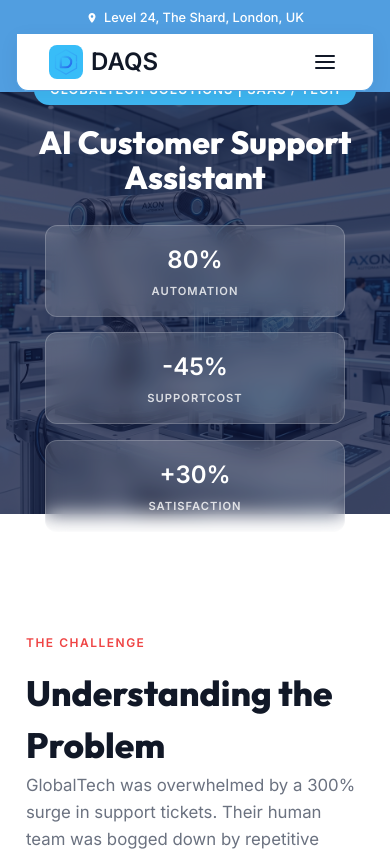
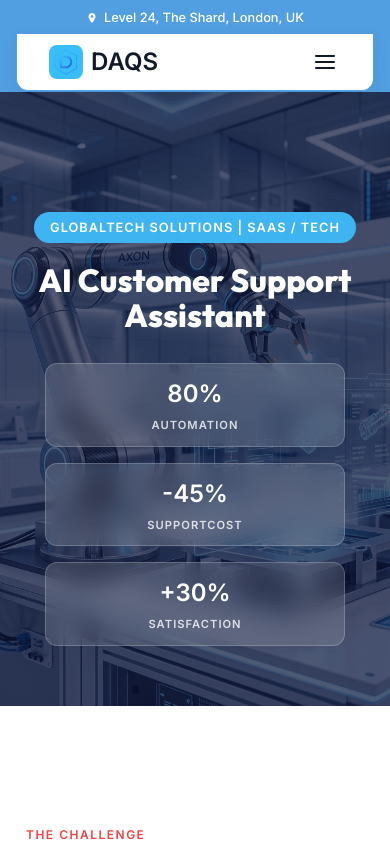
Before and after one commit to dav123-smoov/agency, a React (Vite) app: page /project/ai-support in a window 390 px wide. Shown: the top 851 px of the page. Built offline with nearby package versions, Linux system fonts and the light colour scheme.

Commit message:
Fix hero section overflow on Service and Project mobile layouts

```diff
--- a/src/components/ProjectDetailPage.css
+++ b/src/components/ProjectDetailPage.css
@@ -1,6 +1,8 @@
 .project-hero {
   position: relative;
-  height: clamp(300px, 50vh, 480px);
+  min-height: clamp(330px, 50vh, 480px);
+  height: auto;
+  padding: 120px 0 60px 0;
   background-size: cover;
   background-position: center;
   display: flex;
@@ -9,6 +11,7 @@
   color: white;
   text-align: center;
 }
+
 
 .project-hero-overlay {
   position: absolute;
--- a/src/components/ServiceDetailPage.css
+++ b/src/components/ServiceDetailPage.css
@@ -8,7 +8,9 @@
 /* ── Hero Section ── */
 .service-hero {
     position: relative;
-    height: clamp(350px, 60vh, 500px);
+    min-height: clamp(400px, 60vh, 500px);
+    height: auto;
+    padding: 130px 0 60px 0;
     background-size: cover;
     background-position: center;
     background-attachment: fixed;
@@ -217,7 +219,8 @@
 }
 
 @media (max-width: 768px) {
-    .service-hero { height: 400px; }
-    .service-quick-stats { flex-direction: column; align-items: center; }
-    .stat-pill { width: 100%; max-width: 300px; }
+    .service-hero { min-height: 480px; padding-top: 140px; }
+    .service-quick-stats { flex-direction: column; align-items: center; gap: 15px; }
+    .stat-pill { width: 100%; max-width: 300px; padding: 12px 20px; }
+    .service-hero-content h1 { font-size: clamp(2rem, 7vw, 2.5rem); } /* Override tablet 3rem */
 }
```
